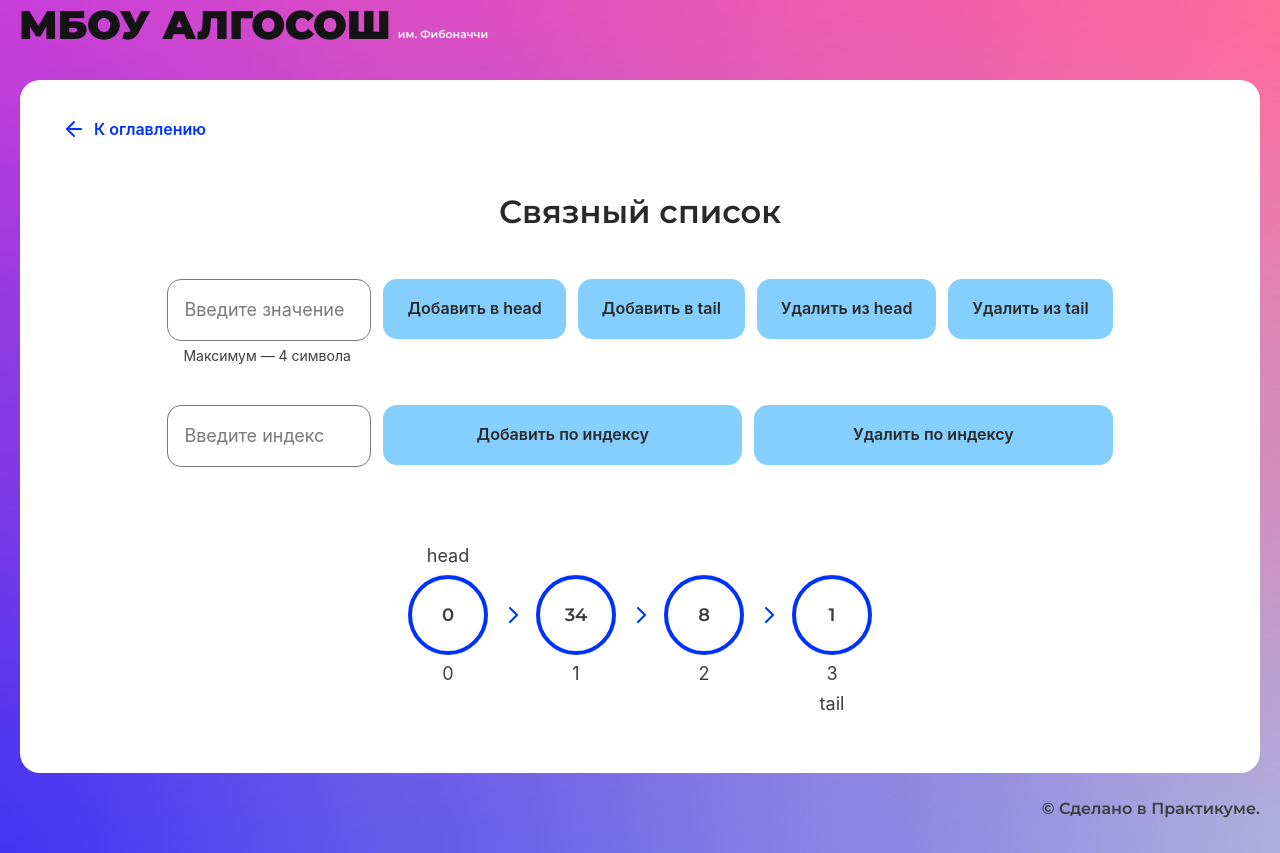
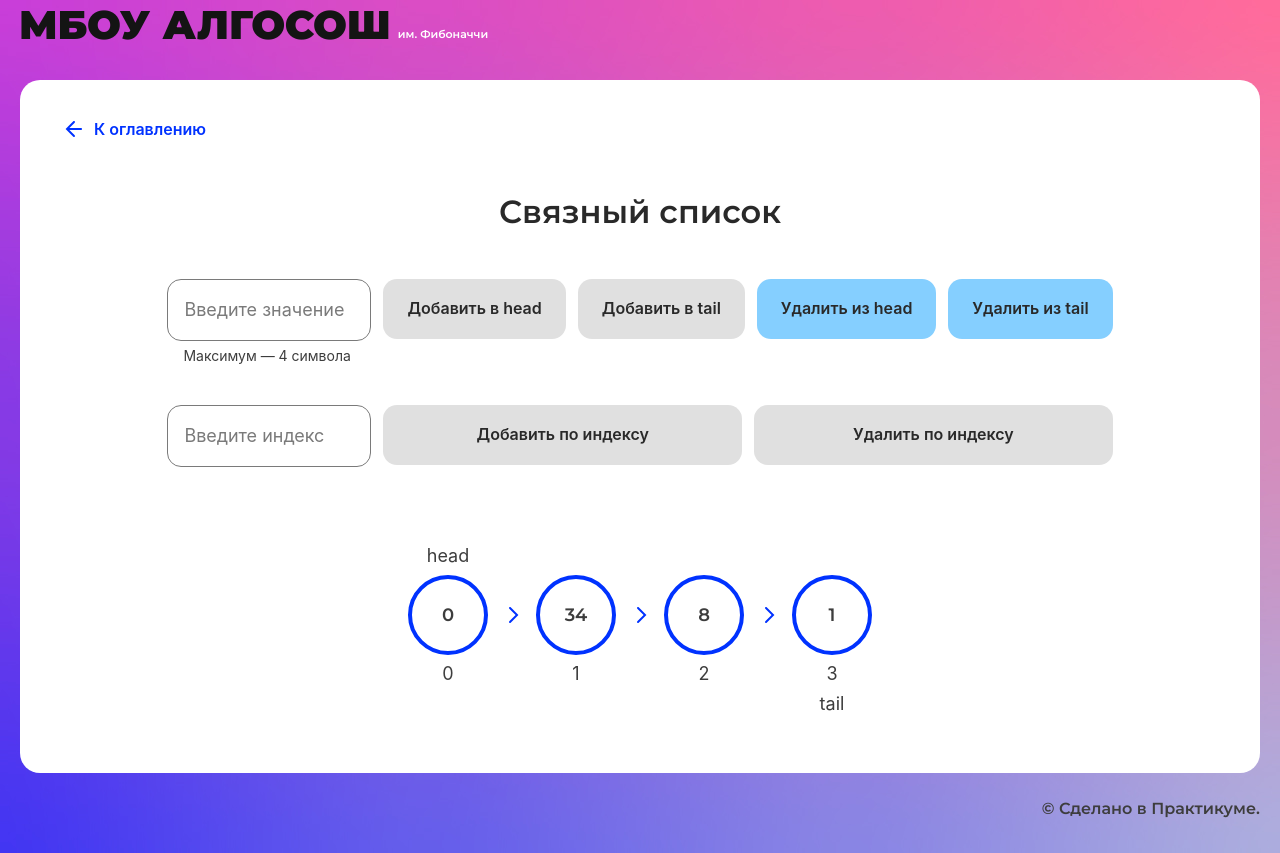
Before and after one commit to bronik04/algososh, a React (Create React App) app: page /list in a window 1280 px wide. Built offline with nearby package versions, Linux system fonts and the light colour scheme.

Commit message:
fix: added list disabled and loading

```diff
--- a/src/components/list-page/list-page.tsx
+++ b/src/components/list-page/list-page.tsx
@@ -206,22 +206,26 @@ export const ListPage: React.FC = () => {
                     <Button
                         text="Добавить в head"
                         onClick={prepend}
-                        disabled={isAddingToHead}
+                        disabled={!inputValue}
+                        isLoader={isAddingToHead}
                     />
                     <Button
                         text="Добавить в tail"
                         onClick={append}
-                        disabled={isAddingToTail}
+                        disabled={!inputValue}
+                        isLoader={isAddingToTail}
                     />
                     <Button
                         text="Удалить из head"
                         onClick={shift}
-                        disabled={isRemoveFromHead}
+                        disabled={!list.getSize}
+                        isLoader={isRemoveFromHead}
                     />
                     <Button
                         text="Удалить из tail"
                         onClick={pop}
-                        disabled={isRemoveFromTail}
+                        disabled={!list.getSize}
+                        isLoader={isRemoveFromTail}
                     />
                 </div>
                 <div className={styles.container}>
@@ -235,11 +239,15 @@ export const ListPage: React.FC = () => {
                         text="Добавить по индексу"
                         extraClass={styles.btn}
                         onClick={addByIndex}
+                        disabled={!inputIdx}
+                        isLoader={isInsertByIndex}
                     />
                     <Button
                         text="Удалить по индексу"
                         extraClass={styles.btn}
                         onClick={removeByIndex}
+                        disabled={!inputIdx}
+                        isLoader={isRemoveByIndex}
                     />
                 </div>
 
```
Also changed, not shown: src/components/list-page/linked-list.ts (+0 -7 lines).
